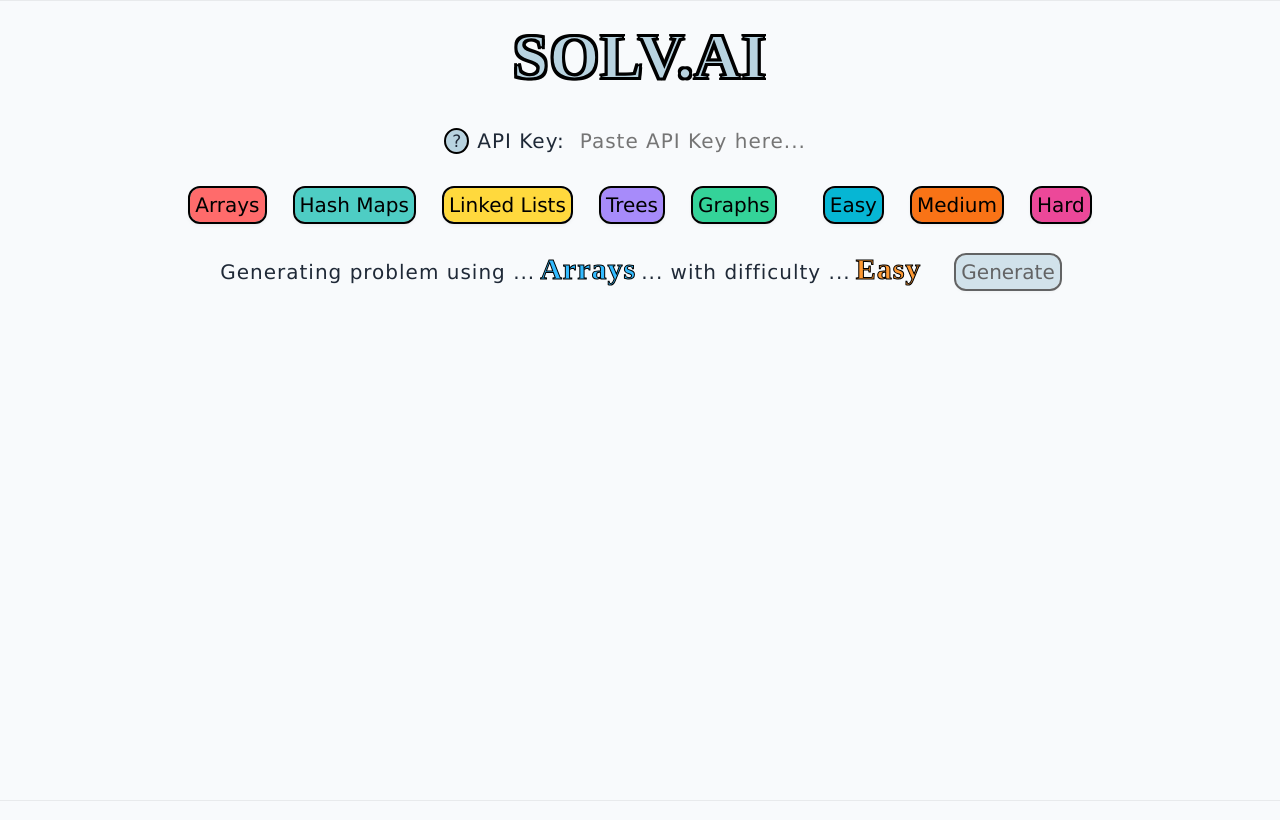
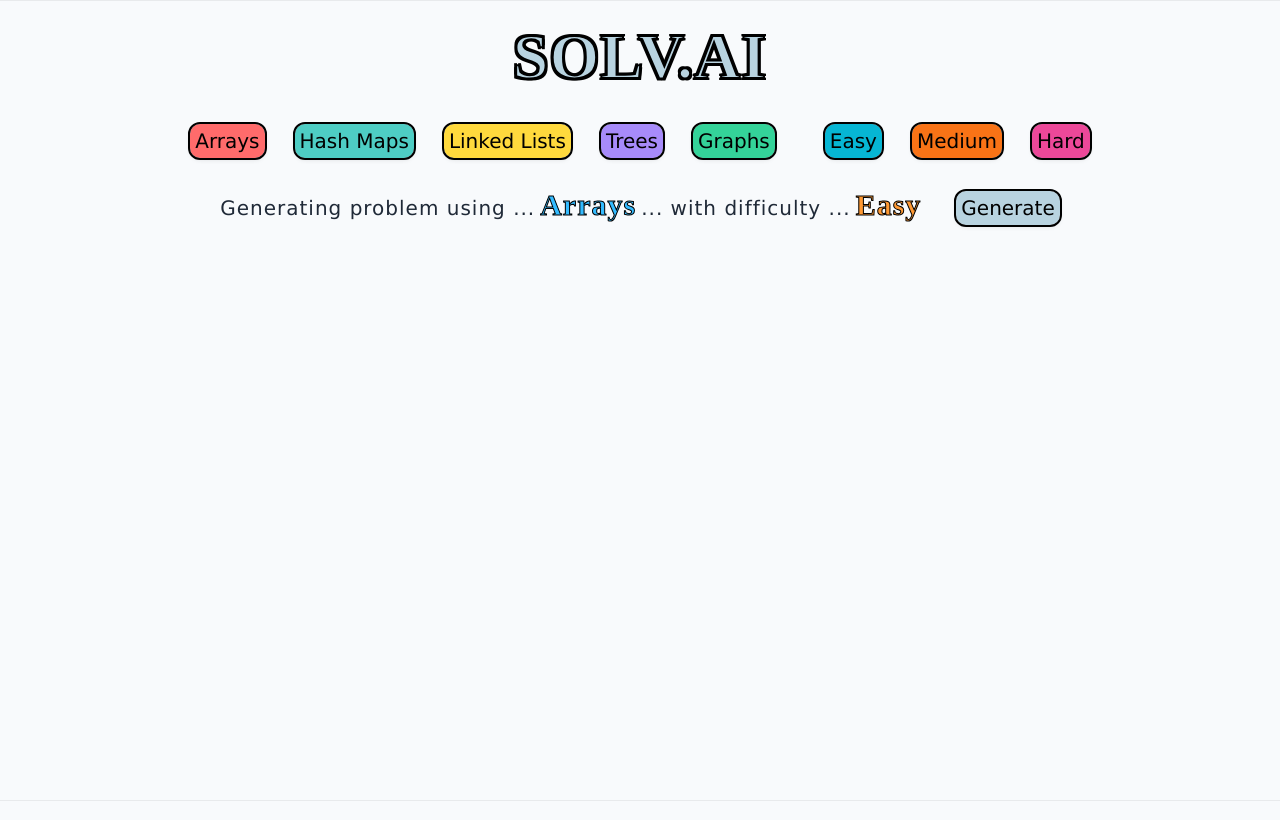
Before and after one commit to no-kris/solv-ai, a React (Vite) app in the folder frontend/: page / in a window 1280 px wide. Built offline with nearby package versions, Linux system fonts and the light colour scheme.

Commit message:
refactor: Removed API key requirement. - There was too much of a risk having the user provide an API key in the   frontend. - The LLM feature will be handled only in the backend.

```diff
--- a/frontend/src/pages/App.tsx
+++ b/frontend/src/pages/App.tsx
@@ -1,10 +1,10 @@
-import { useState, type ChangeEvent } from "react";
+import { useState } from "react";
 import type { FilterOption } from "../types/types";
 import List from "../components/List";
-import Modal from "../components/Modal";
 import ProblemBlock from "../components/ProblemBlock";
 import CodingBlock from "../components/CodingBlock";
 import { useProblem } from "../hooks/useProblem";
+import { handleGenerateProblem } from "../services/handleGenerateProblem";
 
 const problemCategories: FilterOption[] = [
   { id: 1, name: "Arrays", color: "#FF6B6B" },
@@ -23,12 +23,17 @@ const problemDifficulties: FilterOption[] = [
 function App() {
   const [problemCategory, setProblemCategory] = useState<string>("Arrays");
   const [problemDifficulty, setProblemDifficulty] = useState<string>("Easy");
-  const [showApiKeyModal, setShowApiKeyModal] = useState<boolean>(false);
-  const [apiKey, setApiKey] = useState<string>(() => {
-    return sessionStorage.getItem("apiKey") || "";
-  });
   const { state: problemState, dispatch } = useProblem();
 
+  const handleGenerateProblemClick = () => {
+    handleGenerateProblem({
+      dispatch,
+      problemMetadata: {
+        problemCategory,
+        problemDifficulty,
+      },
+    });
+  };
   const handleProblemCategoryChange = (category: string): void => {
     setProblemCategory(category);
   };
@@ -37,56 +42,9 @@ function App() {
     setProblemDifficulty(difficulty);
   };
 
-  const handleApiKeyChange = (e: ChangeEvent<HTMLInputElement>): void => {
-    const key = e.target.value;
-    setApiKey(key);
-    sessionStorage.setItem("apiKey", key);
-  };
-
   return (
     <div className="center-container">
       <h1 className="main-title">Solv.AI</h1>
-
-      <span className="api-key">
-        <button
-          className="qstn-btn"
-          onClick={() => setShowApiKeyModal(!showApiKeyModal)}
-        >
-          ?
-        </button>
-        {showApiKeyModal && (
-          <Modal onClose={() => setShowApiKeyModal(false)}>
-            <h2>Why Do You Need an API Key?</h2>
-            <br />
-            <p>
-              This app uses large language models to generate coding problems
-              dynamically. To generate problems, we need to call the LLM API,
-              which requires your API key.
-            </p>
-            <br />
-            <p>
-              By providing your own API key, you maintain full control over your
-              usage and costs. <strong>Your API key is never stored</strong>
-              —it's only used to make the API call and then discarded when you
-              leave the app.
-            </p>
-            <br />
-            <p>
-              <em>
-                Note: You will have to re-enter the API key each time you visit
-                the app.
-              </em>
-            </p>
-          </Modal>
-        )}
-        API Key:
-        <input
-          type="text"
-          placeholder="Paste API Key here..."
-          value={apiKey}
-          onChange={handleApiKeyChange}
-        />
-      </span>
 
       <div className="filters">
         <List list={problemCategories} onChange={handleProblemCategoryChange} />
@@ -104,14 +62,14 @@ function App() {
         <button
           type="submit"
           className="item-btn generate-btn"
-          disabled={!apiKey}
+          onClick={handleGenerateProblemClick}
         >
-          Generate
+          {problemState.loading ? "Generating..." : "Generate"}
         </button>
       </p>
 
       {problemState.hasError && (
-        <div className="error-message">{problemState.errorMessage}</div>
+        <div className="problem-error-message">{problemState.errorMessage}</div>
       )}
 
       {problemState.problem.isSet && (
--- /dev/null
+++ b/frontend/src/services/handleGenerateProblem.tsx
@@ -0,0 +1,33 @@
+import type { GenerateProblemProps } from "../types/types";
+
+export const handleGenerateProblem = async ({
+  dispatch,
+  problemMetadata,
+}: GenerateProblemProps) => {
+  dispatch({ type: "LOADING" });
+
+  try {
+    const response = await fetch("/api/generate-problem", {
+      method: "POST",
+      headers: { "Content-Type": "application/json" },
+      body: JSON.stringify({
+        category: problemMetadata.problemCategory,
+        difficulty: problemMetadata.problemDifficulty,
+      }),
+    });
+
+    const data = await response.json();
+
+    if (!data.success) {
+      dispatch({ type: "ERROR", payload: "Failed to generate a problem." });
+      return;
+    }
+
+    dispatch({ type: "SUCCESS", payload: data.problem });
+  } catch {
+    dispatch({
+      type: "ERROR",
+      payload: "Failed to generate a problem",
+    });
+  }
+};
--- a/frontend/src/styles/index.css
+++ b/frontend/src/styles/index.css
@@ -10,6 +10,7 @@
   --color-bg-tertiary: #fafafa;
   --color-bg-white: #fff;
   --color-border: #e5e7eb;
+  --color-error: #c62828;
   --color-overlay: rgba(0, 0, 0, 0.5);
   --color-shadow: rgba(0, 0, 0, 0.1);
   --color-shadow-dark: rgba(0, 0, 0, 0.2);
@@ -133,22 +134,6 @@ body {
   font-family: var(--font-family-display);
 }
 
-.api-key {
-  font-size: var(--font-size-xl);
-  justify-content: center;
-  align-items: center;
-  display: flex;
-  gap: var(--spacing-sm);
-}
-
-.api-key input {
-  border-radius: var(--radius-xl);
-  padding: var(--spacing-xs);
-  text-decoration: underline;
-  text-underline-offset: var(--spacing-xs);
-  -webkit-text-security: disc;
-}
-
 .filters {
   display: flex;
   justify-content: space-between;
@@ -180,14 +165,6 @@ body {
 .list {
   display: flex;
   gap: var(--spacing-xl);
-}
-
-.qstn-btn {
-  font-size: var(--font-size-lg);
-  background-color: var(--color-primary-light);
-  padding: 0.1rem 0.6rem;
-  border-radius: var(--radius-full);
-  outline: var(--border-width) solid var(--color-primary);
 }
 
 .generate-btn {
@@ -231,37 +208,6 @@ body {
     0 0 0 4px var(--color-shadow-focus);
 }
 
-.modal-overlay {
-  position: fixed;
-  top: 0;
-  left: 0;
-  right: 0;
-  bottom: 0;
-  background-color: var(--color-overlay);
-  display: flex;
-  justify-content: center;
-  align-items: center;
-  z-index: 1000;
-}
-
-.modal-content {
-  background-color: var(--color-bg);
-  padding: var(--spacing-lg);
-  border-radius: var(--radius-xl);
-  box-shadow: var(--shadow-lg);
-  max-width: 500px;
-  text-align: center;
-}
-
-.modal-close {
-  margin-top: var(--spacing-md);
-  padding: var(--spacing-xs) var(--spacing-md);
-  background-color: var(--color-primary);
-  color: var(--color-bg-white);
-  border-radius: var(--radius-md);
-  cursor: pointer;
-}
-
 .problem-code-display {
   display: flex;
   gap: var(--spacing-xl);
@@ -273,6 +219,11 @@ body {
 .problem-code-display > * {
   flex: 1;
   min-width: 0;
+}
+
+.problem-error-message {
+  font-size: var(--font-size-3xl);
+  color: var(--color-error);
 }
 
 /* Problem Block Styles */
```
Also changed, not shown: frontend/src/types/types.tsx (+11 -0 lines).
